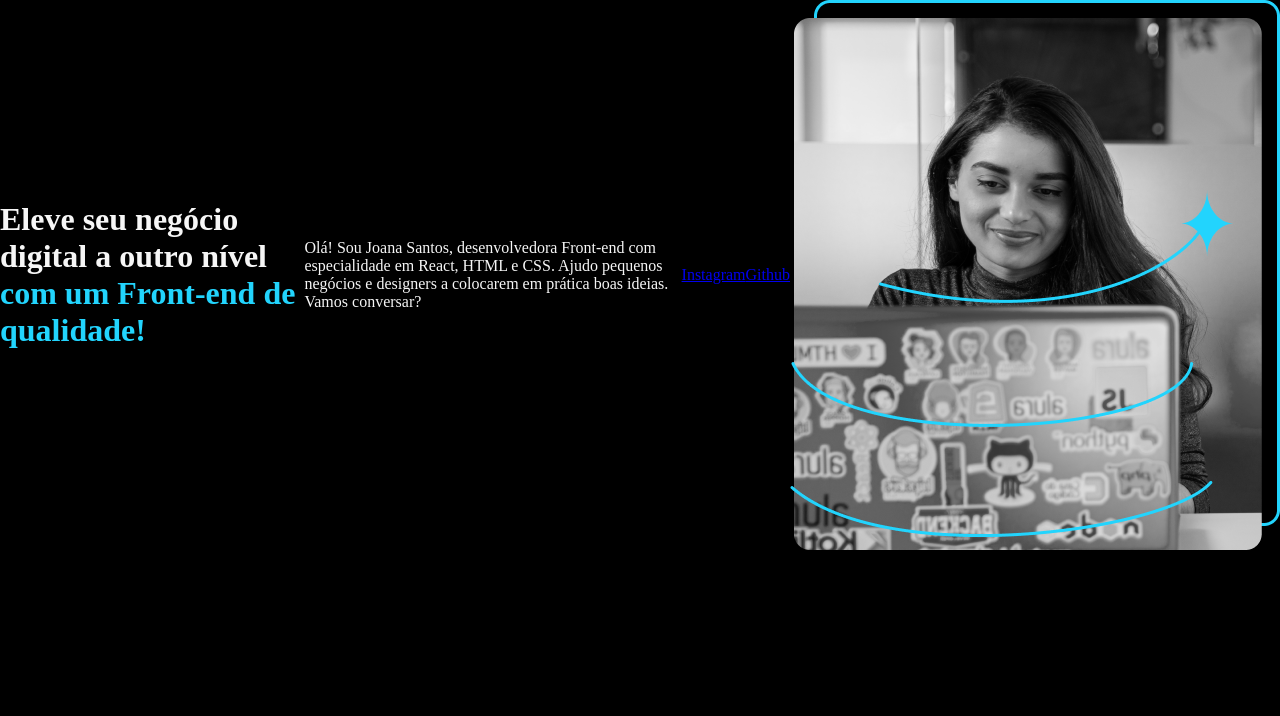
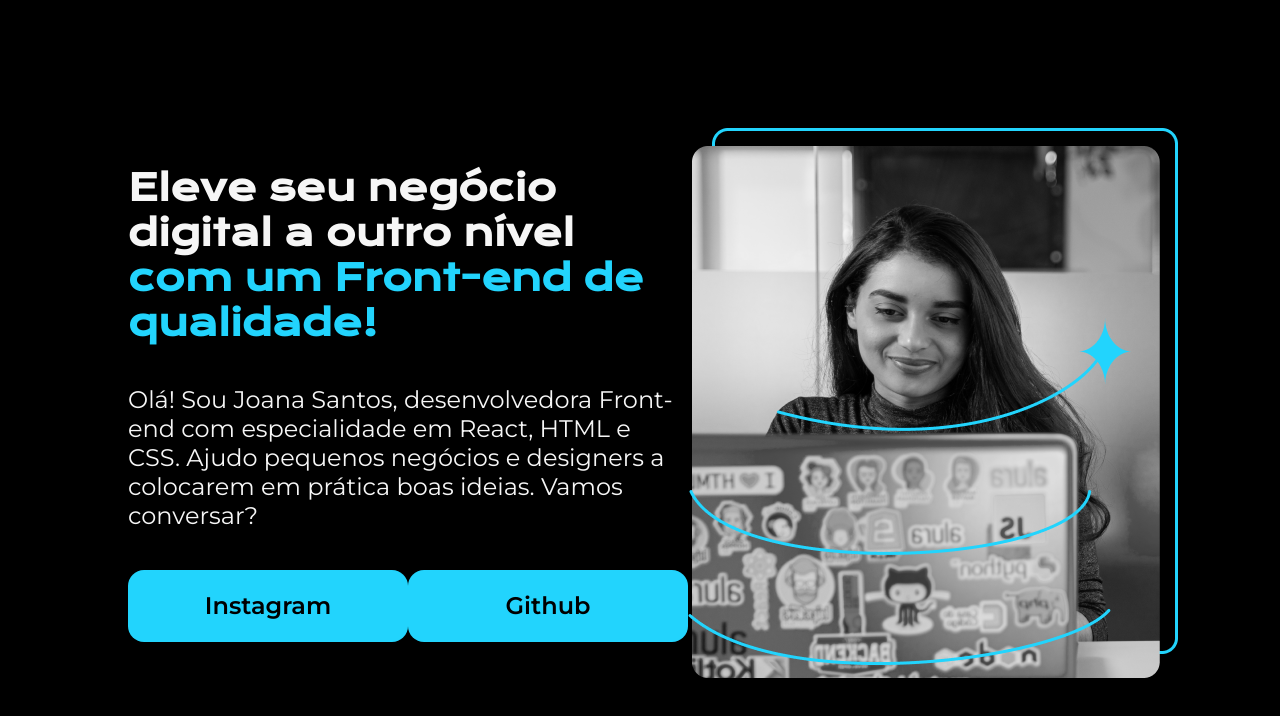
Before and after one commit to felipeappsPGM/Portfolio, a plain HTML site: page index.html in a window 1280 px wide. Drawn offline with nearby package versions, Linux system fonts and the light colour scheme.

Commit message:
flebox 0904

```diff
--- a/index.html
+++ b/index.html
@@ -12,10 +12,14 @@
 
     </header>
     <main class="apresentacao">
-        <h1>Eleve seu negócio digital a outro nível <strong class="titulo-destaque">com um Front-end de qualidade!</strong></h1>
-        <p>Olá! Sou Joana Santos, desenvolvedora Front-end com especialidade em React, HTML e CSS. Ajudo pequenos negócios e designers a colocarem em prática boas ideias. Vamos conversar?</p>
-        <a href="https://www.instagram.com/">Instagram</a>
-        <a href="https://github.com/">Github</a>
+        <section class="conteudo">
+            <h1>Eleve seu negócio digital a outro nível <strong class="titulo-destaque">com um Front-end de qualidade!</strong></h1>
+            <p>Olá! Sou Joana Santos, desenvolvedora Front-end com especialidade em React, HTML e CSS. Ajudo pequenos negócios e designers a colocarem em prática boas ideias. Vamos conversar?</p>
+            <div class="botoes">
+                <a href="https://www.instagram.com/">Instagram</a>
+                <a href="https://github.com/">Github</a>
+            </div>
+        </section>
         <img src="Imagem.png" alt="logo do html 5">
     </main>
     <footer>
--- a/style.css
+++ b/style.css
@@ -1,3 +1,5 @@
+@import url('https://fonts.googleapis.com/css2?family=Krona+One&family=Montserrat:ital,wght@0,100;0,200;0,300;0,400;0,500;0,600;0,700;0,800;0,900;1,100;1,200;1,300;1,400;1,500;1,600;1,700;1,800;1,900&display=swap');
+
 * {
     margin: 0;
     padding: 0;
@@ -15,6 +17,48 @@ body {
 }
 
 .apresentacao {
+    margin: 10%;
     display: flex;
     align-items: center;
+    justify-content: space-between;
 }
+
+.conteudo {
+    width: 615px;
+    display: flex;
+    flex-direction: column;
+    gap: 40px;
+}
+
+.conteudo h1 {
+    font-size: 36px;
+    font-family: 'Krona One', sans-serif;
+}
+
+.conteudo p {
+    font-size: 24px;
+    font-family: 'Montserrat', sans-serif;
+    font-weight: 400;
+}
+
+.botoes {
+    display: flex;
+    justify-content: space-between;
+}
+
+.botoes a {
+    background-color: #22d4fd;
+    width: 280px;
+    color: black;
+    text-align: center;
+    padding: 21.5px 0;
+    font-size: 24px;
+    font-family: 'Montserrat', sans-serif;
+    font-weight: 600;
+    text-decoration: none;
+    border-radius: 16px;
+}
+
+.botoes a:hover {
+    cursor: pointer;
+}
```
